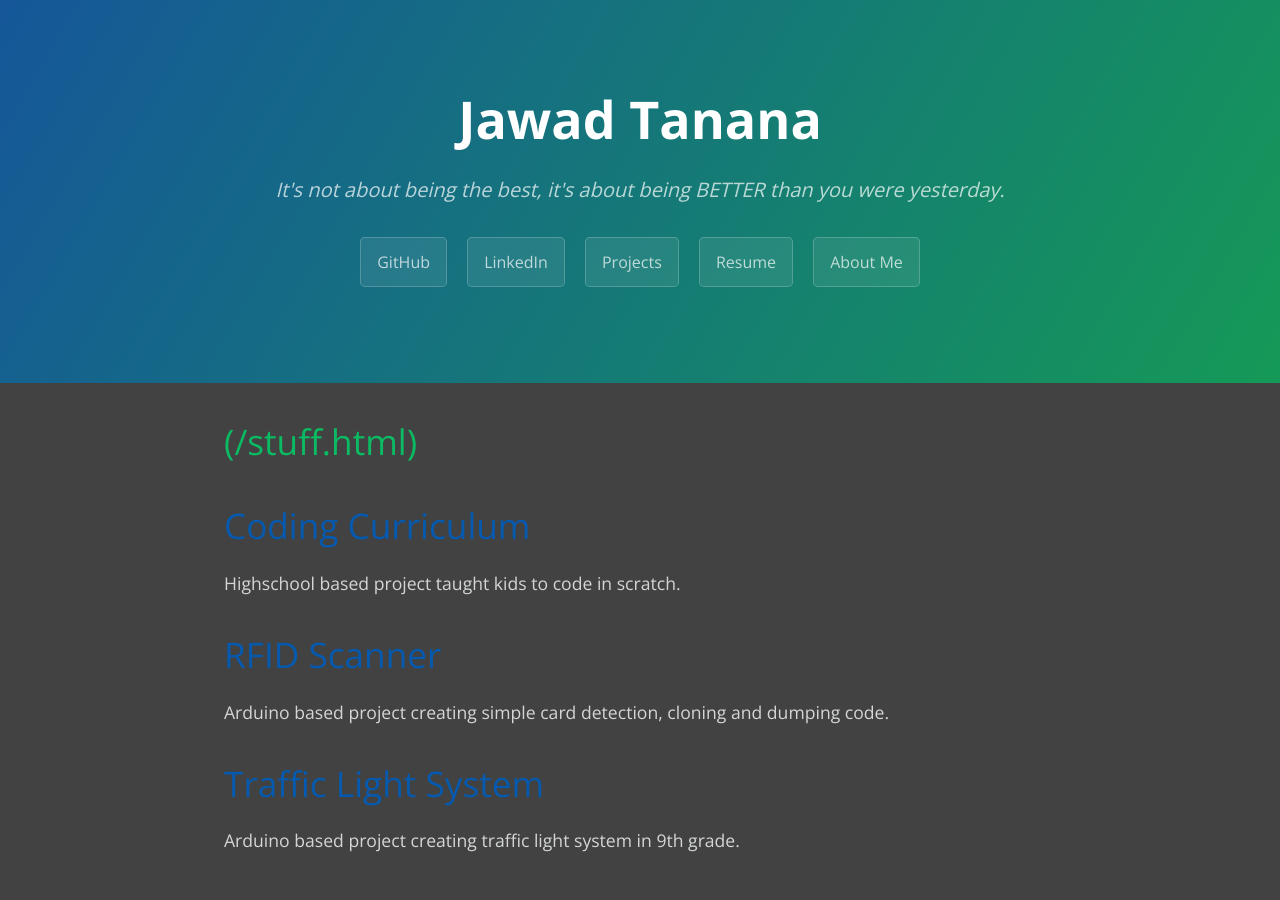
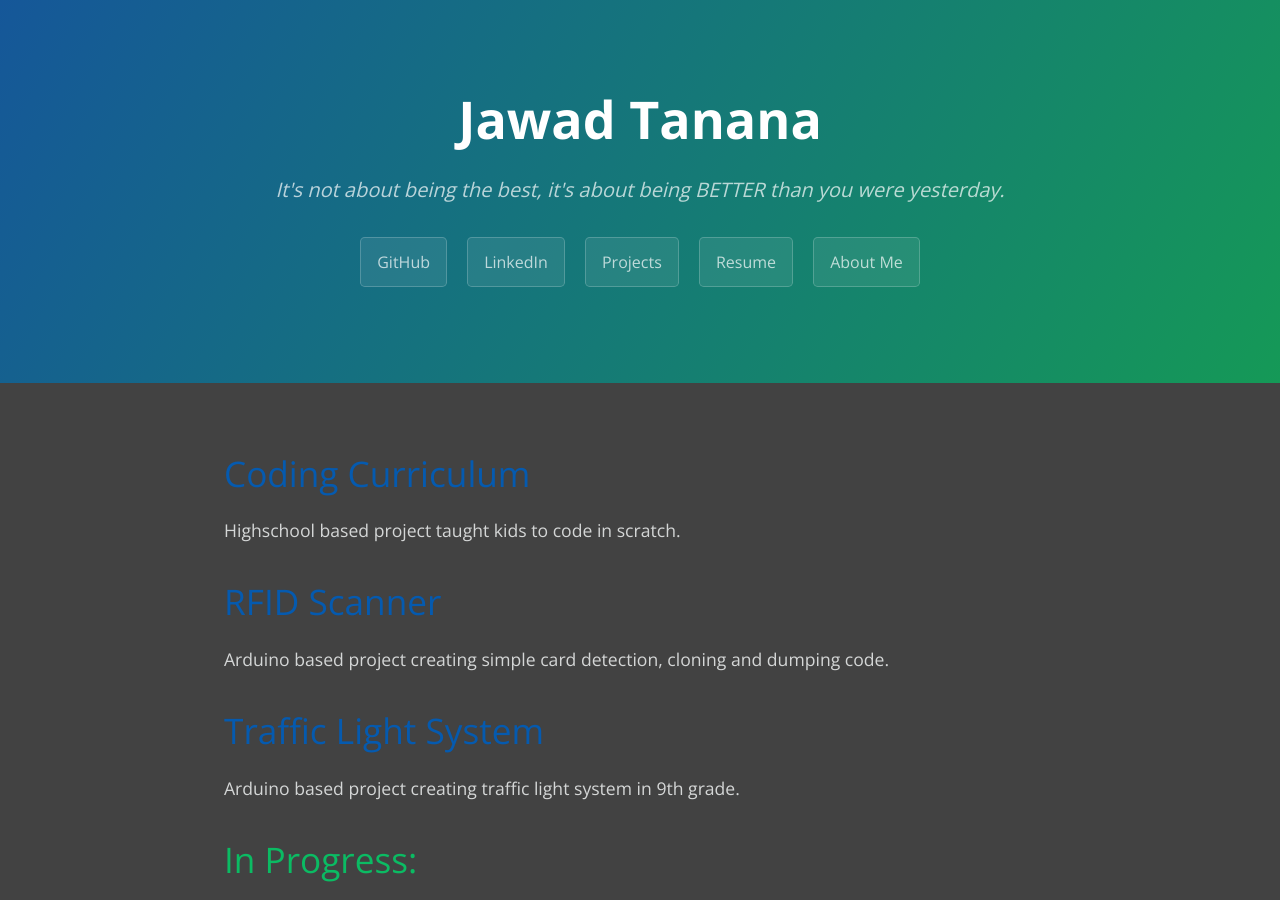
Before and after one commit to joey101/website, a Jekyll site: the page built from index.md, in a window 1280 px wide and 900 px high. Built offline with Jekyll 4.4.1, drawn with Linux system fonts in a browser that asks for light colours.

Commit message:
Update index.md

```diff
--- a/index.md
+++ b/index.md
@@ -3,7 +3,7 @@
 title: Jawad Tanana
 ---
 
-# (/stuff.html)
+# [](/stuff.html)
 
 # [Coding Curriculum](/projects/coding_curriculum.html)
 
```
